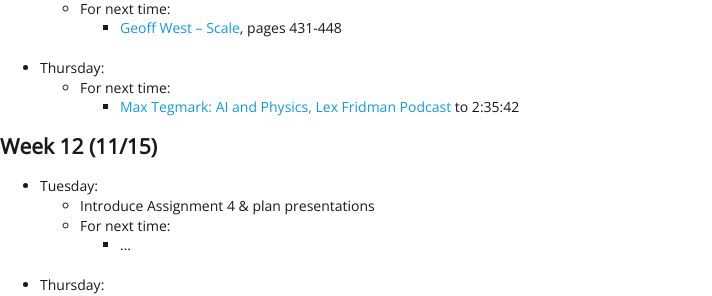
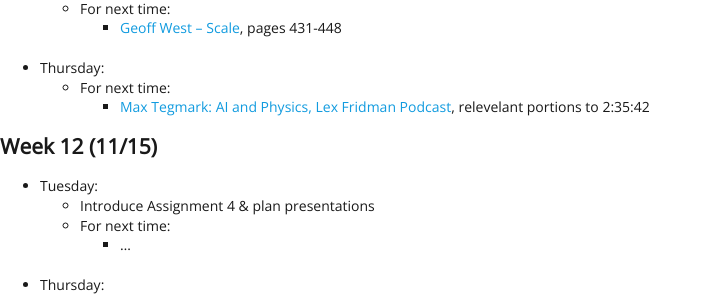
Before and after one commit to EMBrewer/dat150, a Jekyll site: the page built from _posts/2021-09-27-Schedule.md, in a window 1280 px wide and 900 px high, scrolled down 2144 px. Shown: the part 163-459 px from the top of the window, without its empty margins (0-712 px from the left). Built offline with Jekyll 4.4.1, drawn with Linux system fonts in a browser that asks for light colours; our own code applies the rules of GitHub Pages for plain Markdown files.

Commit message:
Update 2021-09-27-Schedule.md

```diff
--- a/_posts/2021-09-27-Schedule.md
+++ b/_posts/2021-09-27-Schedule.md
@@ -97,7 +97,7 @@
 		- [Geoff West – Scale](https://dsfall21.slack.com/files/U02DA5H2NGJ/F02EVA0KH8V/west_scale.pdf), pages 431-448
 - Thursday:
 	- For next time:
-		- [Max Tegmark: AI and Physics, Lex Fridman Podcast](https://www.youtube.com/watch?v=RL4j4KPwNGM) to 2:35:42
+		- [Max Tegmark: AI and Physics, Lex Fridman Podcast](https://www.youtube.com/watch?v=RL4j4KPwNGM), relevelant portions to 2:35:42
 
 ## Week 12 (11/15)
 - Tuesday:
```
